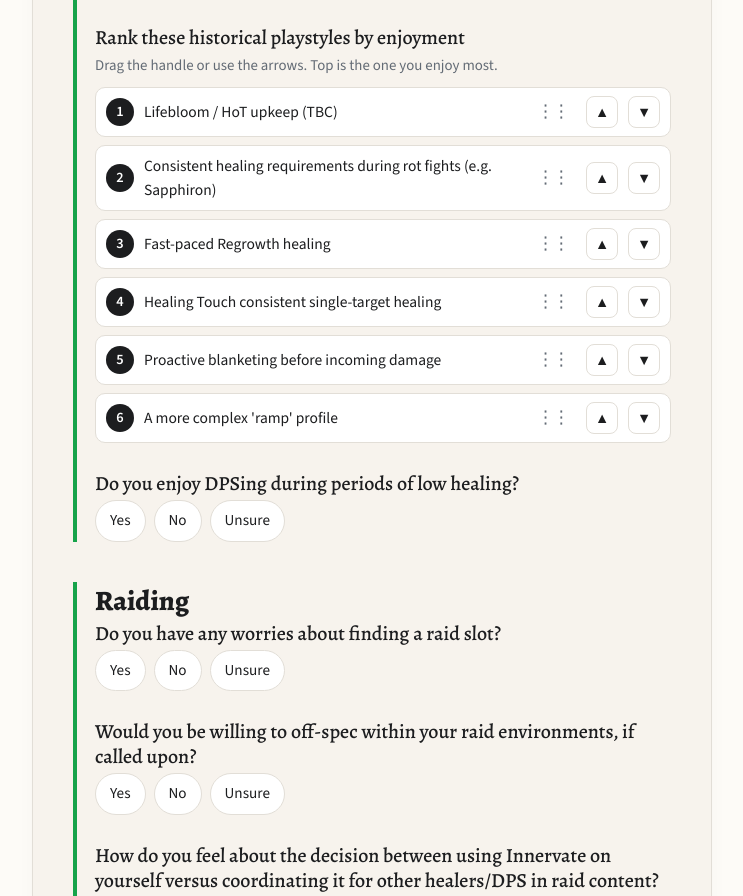
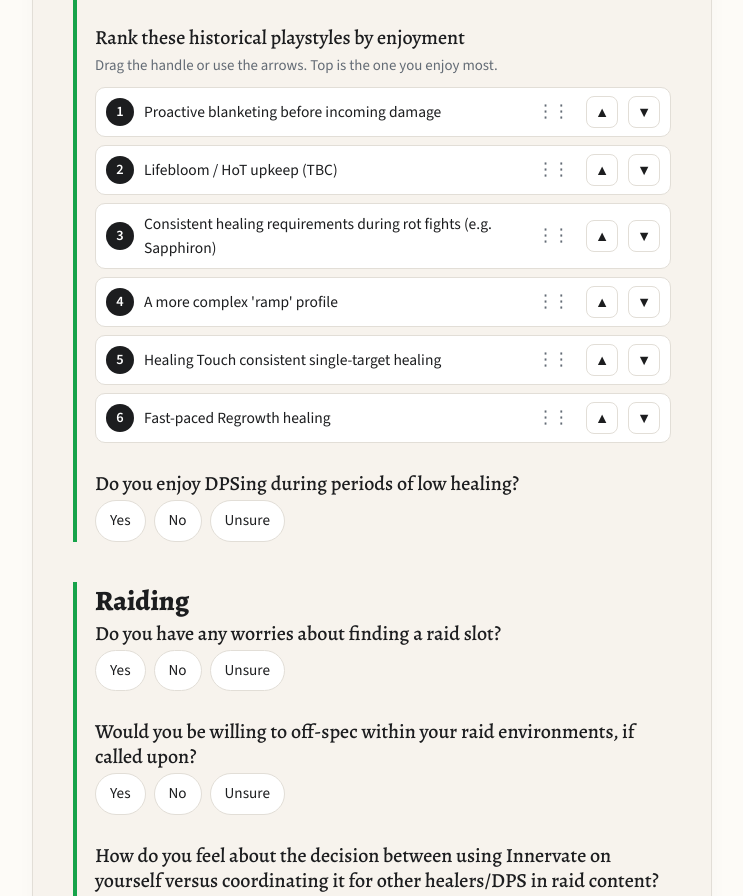
Before and after one commit to octEU/ForeverRestoDruidFeedback, a plain HTML site: page index.html in a window 1280 px wide. Shown: the part 2715-3611 px from the top of the page, without its empty margins (268-1011 px from the left). Drawn offline with nearby package versions, Linux system fonts and the light colour scheme.

Commit message:
Update index.html

```diff
--- a/index.html
+++ b/index.html
@@ -422,7 +422,11 @@ function renderRank(q) {
 
   let dragged = null;
 
-  q.items.forEach(item => {
+  // 1. Create a shallow copy & shuffle the items array using Fisher-Yates
+  const shuffledItems = [...q.items].sort(() => Math.random() - 0.5);
+
+  // 2. Render items using the shuffled array
+  shuffledItems.forEach(item => {
     const li = h("li");
     li.dataset.id = item.id;
     li.draggable = true;
```
